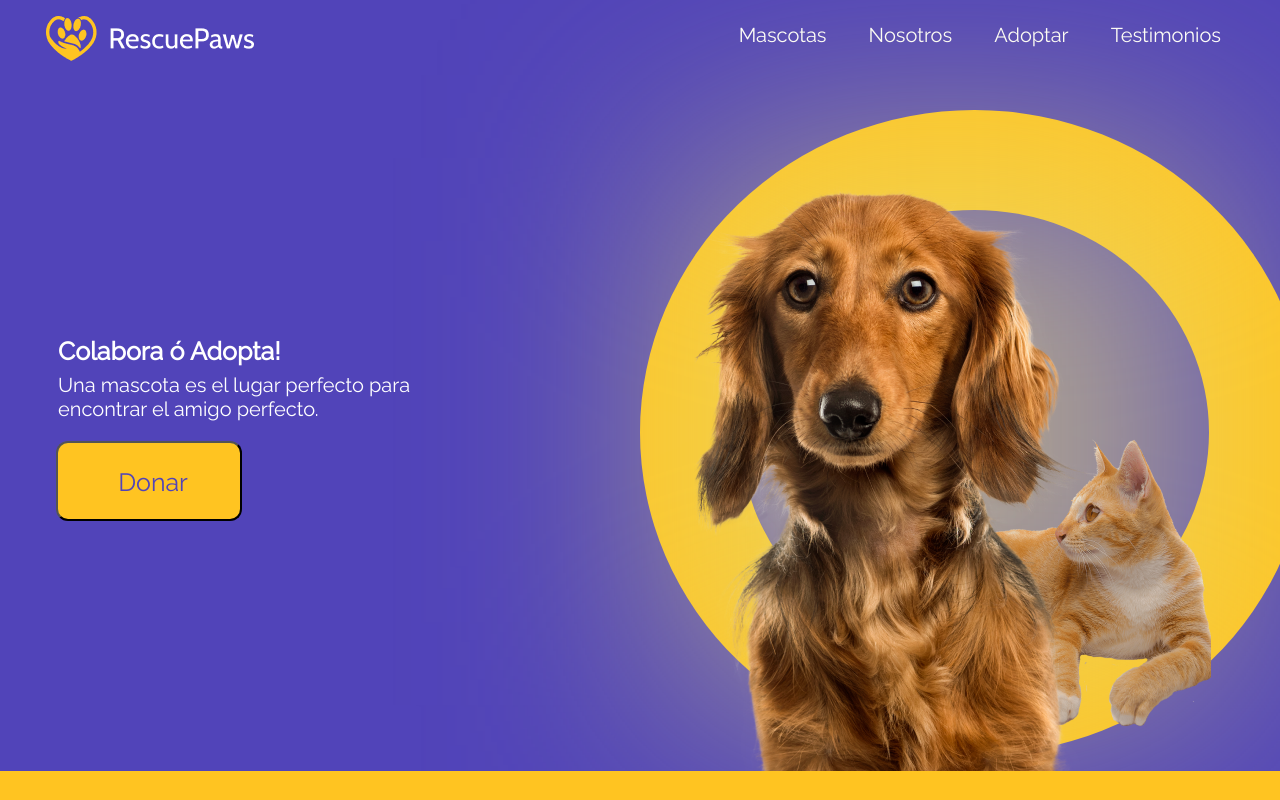
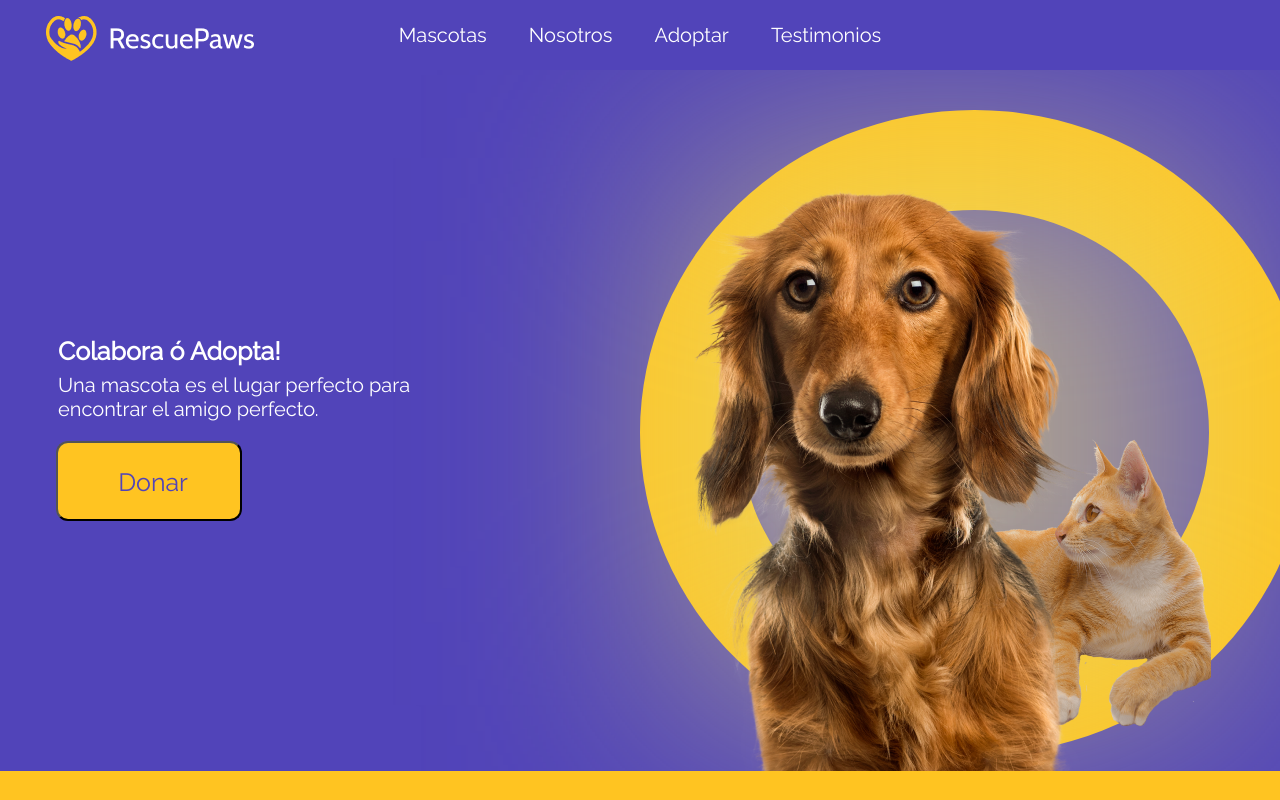
Before and after one commit to Sofiagb1393/Proyecto_Final, a plain HTML site: page index.html in a window 1280 px wide. Shown: the top 800 px of the page. Drawn offline with Linux system fonts and the light colour scheme.

Commit message:
Update estilos.css

```diff
--- a/styles/estilos.css
+++ b/styles/estilos.css
@@ -12,12 +12,14 @@ a{
 
 header{
   height: 70px;
-  width: 100%;
+  width: 1440px;
   background-color: #5144b9;
   display: flex;
   align-items: center;
   justify-content: center;
+  position: fixed;
   z-index: 2000; /* Las cosas queden encima en el primer layout */
+}
 }
 
 .main-container{
```
